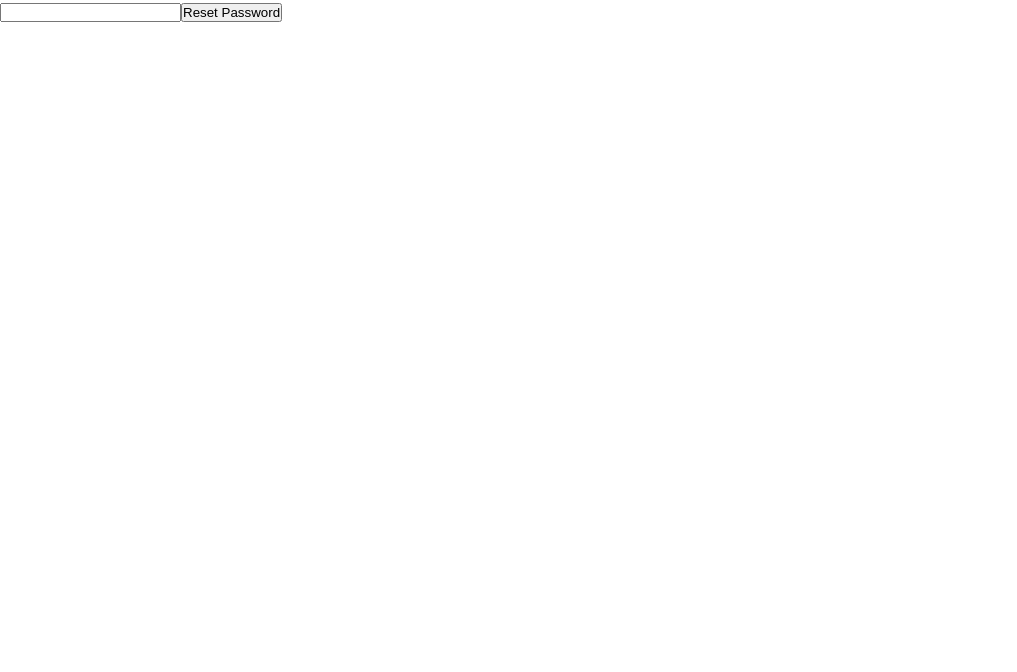
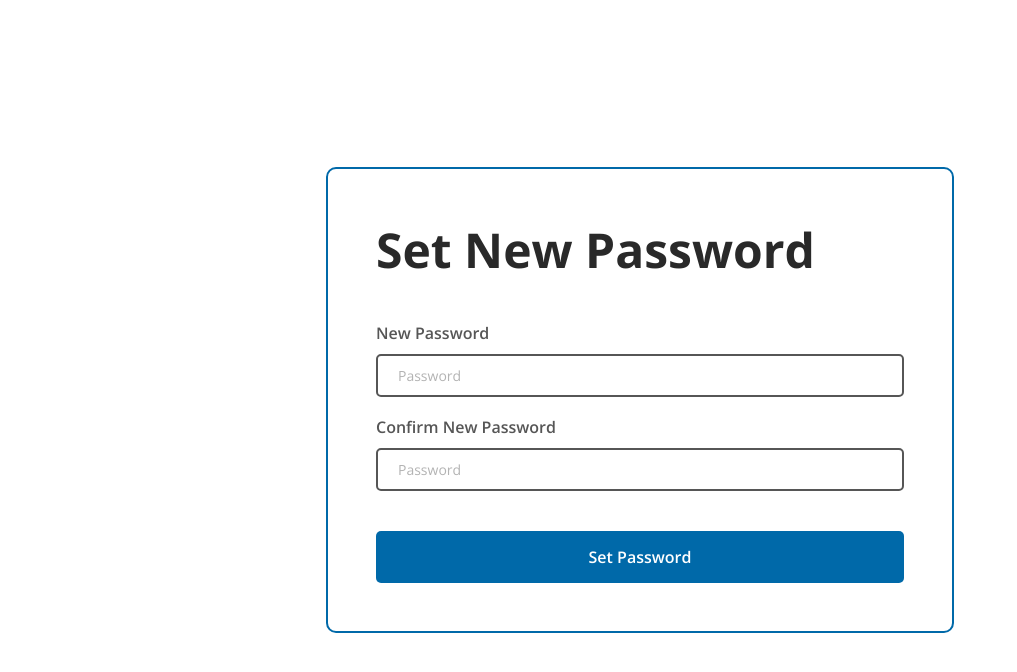
Before and after one commit to calblueprint/immigration-justice-project, a Next.js app: page /reset-password in a window 1280 px wide. Shown: the top 672 px of the page, without its empty margins (0-1017 px from the left). Built offline with nearby package versions, Linux system fonts and the light colour scheme; no server answers.

Commit message:
add ID prop, remove name prop in TextInput component; style reset password page

```diff
--- a/src/app/(auth)/login/page.tsx
+++ b/src/app/(auth)/login/page.tsx
@@ -37,7 +37,7 @@ export default function Login() {
             placeholder="email@example.com"
             errorText="Email Error" // {errorMessage}
             type="email"
-            name="email"
+            id="email"
             value={email}
             setValue={setEmail}
           />
@@ -46,7 +46,7 @@ export default function Login() {
             placeholder="Password"
             errorText="Password Error"
             type="password"
-            name="password"
+            id="password"
             value={password}
             setValue={setPassword}
           />
--- a/src/app/forgot-password/page.tsx
+++ b/src/app/forgot-password/page.tsx
@@ -21,7 +21,6 @@ export default function ForgotPassword() {
           label="Email"
           placeholder="email@example.com"
           type="email"
-          name="email"
           value={email}
           setValue={setEmail}
         />
--- a/src/app/reset-password/page.tsx
+++ b/src/app/reset-password/page.tsx
@@ -2,10 +2,15 @@
 
 import { useState } from 'react';
 import { useRouter } from 'next/navigation';
+import TextInput from '@/components/TextInput/index';
+import { H1, H4 } from '@/styles/text';
+import { OuterDiv, FormDiv, QuestionsDiv } from '@/app/(auth)/styles';
+import BigButton from '@/components/BigButton';
 import supabase from '../../api/supabase/createClient';
 
 export default function ResetPassword() {
   const [newPassword, setNewPassword] = useState('');
+  const [newPassword2, setNewPassword2] = useState('');
   const { push } = useRouter();
   const resetPassword = async () => {
     const { error } = await supabase.auth.updateUser({ password: newPassword });
@@ -14,20 +19,73 @@ export default function ResetPassword() {
         `An error occurred trying to reset password: ${error.message}`,
       );
     }
-    push('/auth/login');
+    push('/login');
   };
 
   return (
-    <>
-      <input
-        type="password"
-        name="password"
-        onChange={e => setNewPassword(e.target.value)}
-        value={newPassword}
-      />
-      <button type="button" onClick={resetPassword}>
-        Reset Password
-      </button>
-    </>
+    <OuterDiv>
+      <FormDiv>
+        <H1>Set New Password</H1>
+        <QuestionsDiv>
+          <TextInput
+            label="New Password"
+            placeholder="Password"
+            type="password"
+            id="newpass1"
+            value={newPassword}
+            setValue={setNewPassword}
+          />
+          <TextInput
+            label="Confirm New Password"
+            placeholder="Password"
+            type="password"
+            id="newpass2"
+            value={newPassword2}
+            setValue={setNewPassword2}
+          />
+        </QuestionsDiv>
+        <BigButton type="button" onClick={resetPassword}>
+          <H4 $color="white">Set Password</H4>
+        </BigButton>
+      </FormDiv>
+    </OuterDiv>
   );
 }
+
+/*
+'use client';
+
+import { useState } from 'react';
+import { useRouter } from 'next/navigation';
+import TextInput from '@/components/TextInput/index';
+import { H1, H4 } from '@/styles/text';
+// import supabase from '@/api/supabase/createClient';
+// import COLORS from '@/styles/colors';
+import { OuterDiv, FormDiv } from '@/app/(auth)/styles';
+import BigButton from '@/components/BigButton';
+
+export default function ForgotPassword() {
+  const [email, setEmail] = useState('');
+  const { push } = useRouter();
+
+  return (
+    <OuterDiv>
+      <FormDiv>
+        <H1>Forgot Password</H1>
+        <TextInput
+          label="Email"
+          placeholder="email@example.com"
+          type="email"
+          name="email"
+          value={email}
+          setValue={setEmail}
+        />
+        <BigButton type="button" onClick={() => push('/reset-password')}>
+          <H4 $color="white">Send link to email</H4>
+        </BigButton>
+      </FormDiv>
+    </OuterDiv>
+  );
+}
+
+*/
--- a/src/components/TextInput/index.tsx
+++ b/src/components/TextInput/index.tsx
@@ -6,7 +6,7 @@ type TextInputProps = {
   placeholder: string;
   errorText?: string;
   type?: string;
-  name: string;
+  id?: string;
   value: string;
   setValue: Dispatch<SetStateAction<string>>;
 };
@@ -14,9 +14,9 @@ type TextInputProps = {
 export default function TextInput({
   label,
   placeholder,
-  errorText = "",
-  type="text",
-  name,
+  errorText = '',
+  type = 'text',
+  id, // try to incorporate id? using <label for={id}>
   value,
   setValue,
 }: TextInputProps) {
@@ -25,9 +25,9 @@ export default function TextInput({
       <InputLabel as="label">{label}</InputLabel>
       <InputText
         as="input"
-        $error={errorText !== ""}
+        $error={errorText !== ''}
         placeholder={placeholder}
-        name={name}
+        id={id}
         type={type}
         value={value}
         onChange={e => setValue(e.target.value)}
```
